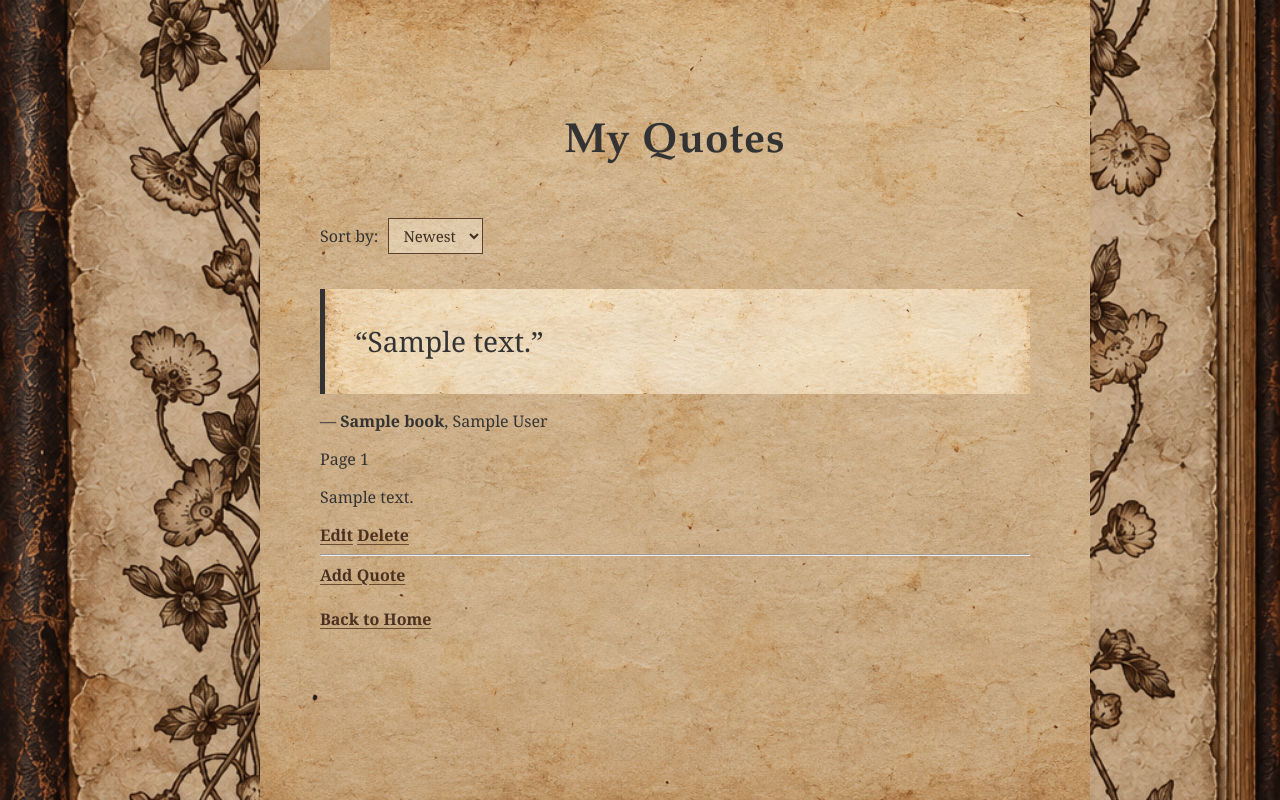
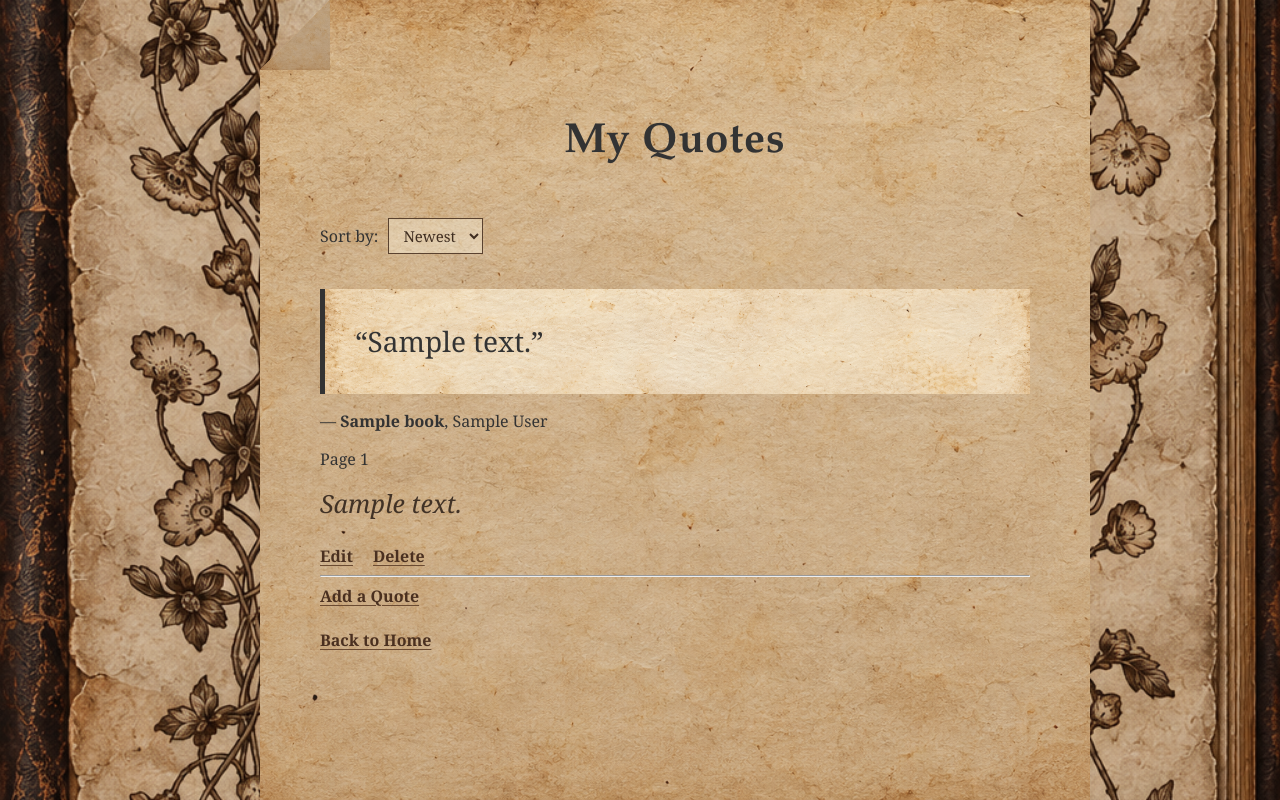
Before and after one commit to nasim-orion/cornered_wisdom, a Django app: page /my-quotes/ in a window 1280 px wide. Run offline with Django 4.2, Linux system fonts and the light colour scheme; a user stored in the database is signed in; tables that the repository leaves empty hold one stand-in row (values such as "Sample post").

Commit message:
Button seperation and notes styling on  my_quotes.html

```diff
--- a/home/static/home/style.css
+++ b/home/static/home/style.css
@@ -238,3 +238,10 @@ clip-path: polygon(0 0, 100% 0, 0 100%);
 .sort-form button:hover {
     color: #cc6505;
 }
+
+
+.quote-actions {
+    display: flex;
+    gap: 20px;
+    margin-top: 10px;
+}
--- a/home/templates/home/my_quotes.html
+++ b/home/templates/home/my_quotes.html
@@ -42,10 +42,12 @@
         {% endif %}
 
         {% if quote.notes %}
-            <p>{{ quote.notes }}</p>
+            <p class="notes">{{ quote.notes }}</p>
         {% endif %}
-        <a href="{% url 'edit_quote' quote.id %}">Edit</a>
-        <a href="{% url 'delete_quote' quote.id %}">Delete</a>
+<div class="quote-actions">
+    <a href="{% url 'edit_quote' quote.id %}">Edit</a>
+    <a href="{% url 'delete_quote' quote.id %}">Delete</a>
+</div>
         <hr>
 
     {% empty %}
@@ -54,7 +56,7 @@
 
     {% endfor %}
 
-    <a href="{% url 'add_quote' %}">Add Quote</a>
+    <a href="{% url 'add_quote' %}">Add a Quote</a>
 
     <br><br>
 
```
